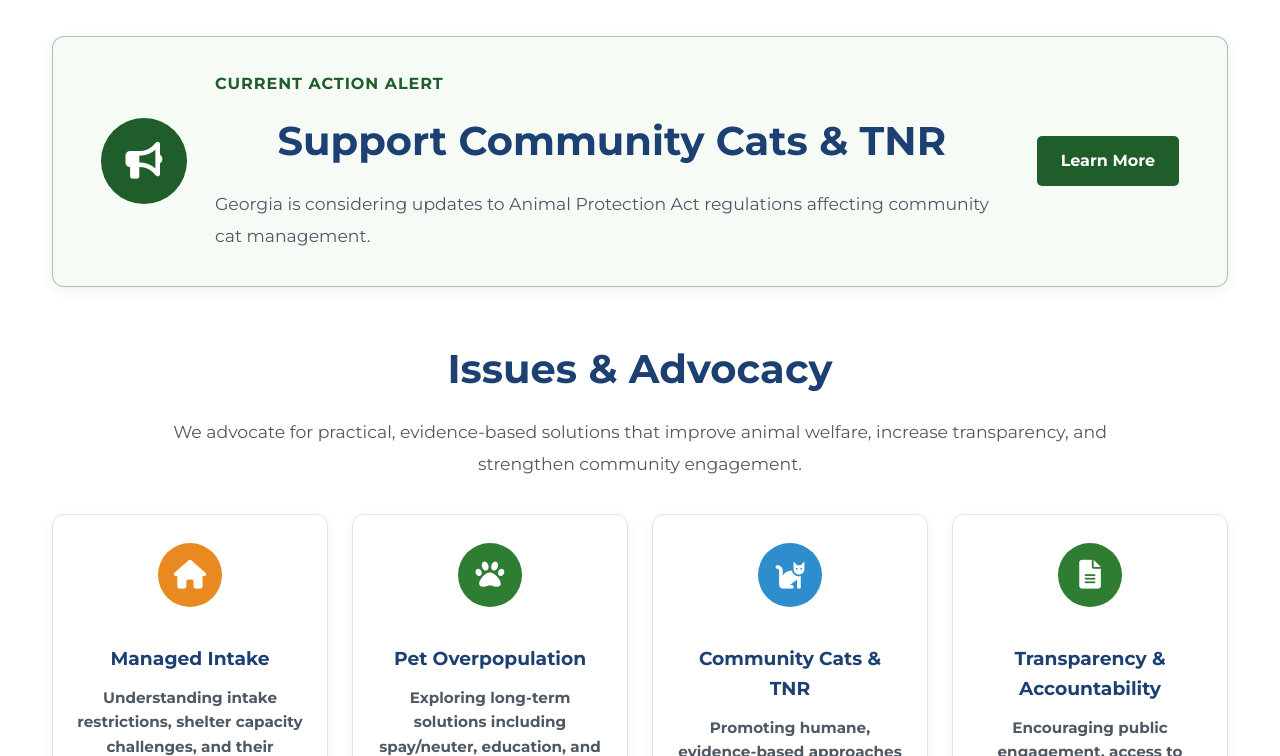
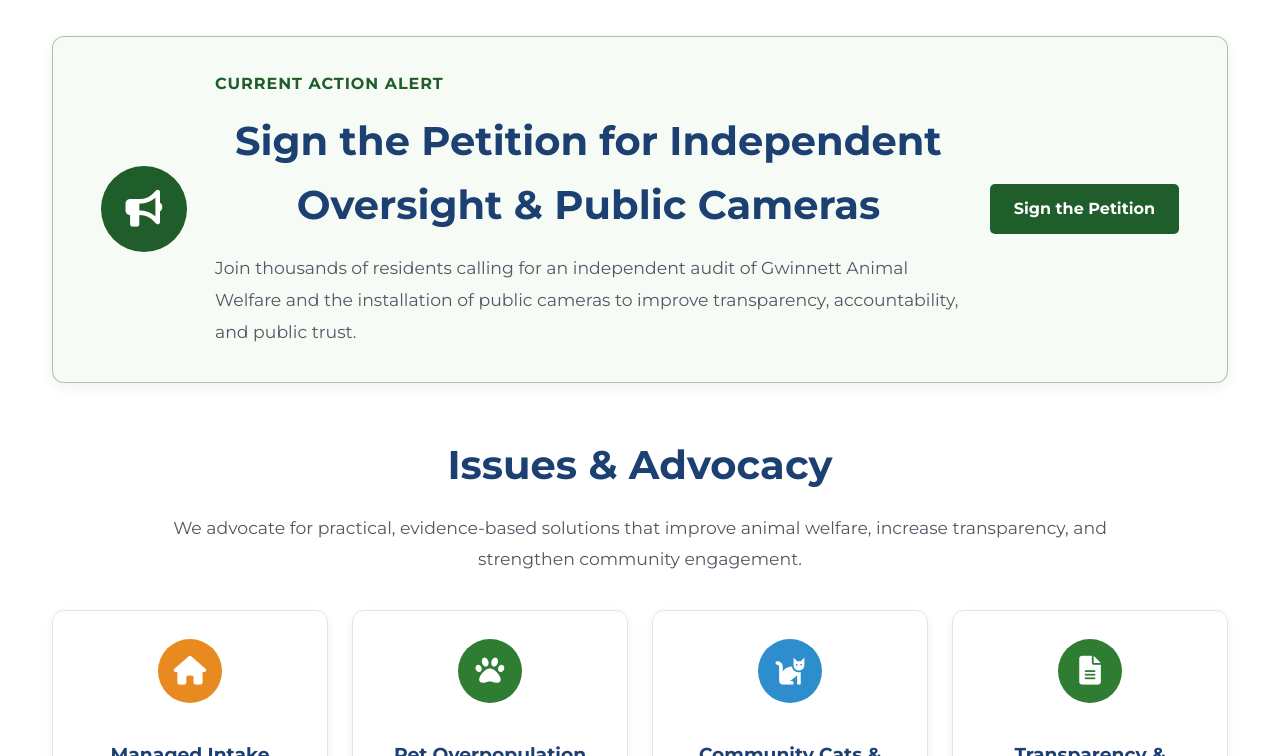
Before and after one commit to whitleybacon/gwinnett-animal-advocacy-alliance, a Jekyll site: the page built from index.html, in a window 1280 px wide and 900 px high, scrolled down 604 px, cut to the strip 144-900 px from the top of the window. Built offline with Jekyll 4.4.1, drawn with Linux system fonts in a browser that asks for light colours.

Commit message:
Update index.html

```diff
--- a/index.html
+++ b/index.html
@@ -49,14 +49,14 @@
 
         <div class="alert-banner-content">
             <span class="alert-banner-label">Current Action Alert</span>
-            <h2>Support Community Cats &amp; TNR</h2>
+            <h2>Sign the Petition for Independent Oversight & Public Cameras</h2>
             <p>
-                Georgia is considering updates to Animal Protection Act regulations
-                affecting community cat management.
+                Join thousands of residents calling for an independent audit of Gwinnett Animal Welfare and the installation of public cameras to improve transparency, accountability, and public trust.
             </p>
         </div>
 
-        <a href="/act/" class="btn alert-banner-button">Learn More</a>
+        <a href="https://www.change.org/p/petition-for-an-independent-animal-welfare-task-for-gwinnett-county-animal-shelter" class="btn alert-banner-button" target="_blank"
+       rel="noopener noreferrer">Sign the Petition</a>
     </div>
 </section>
 
```
